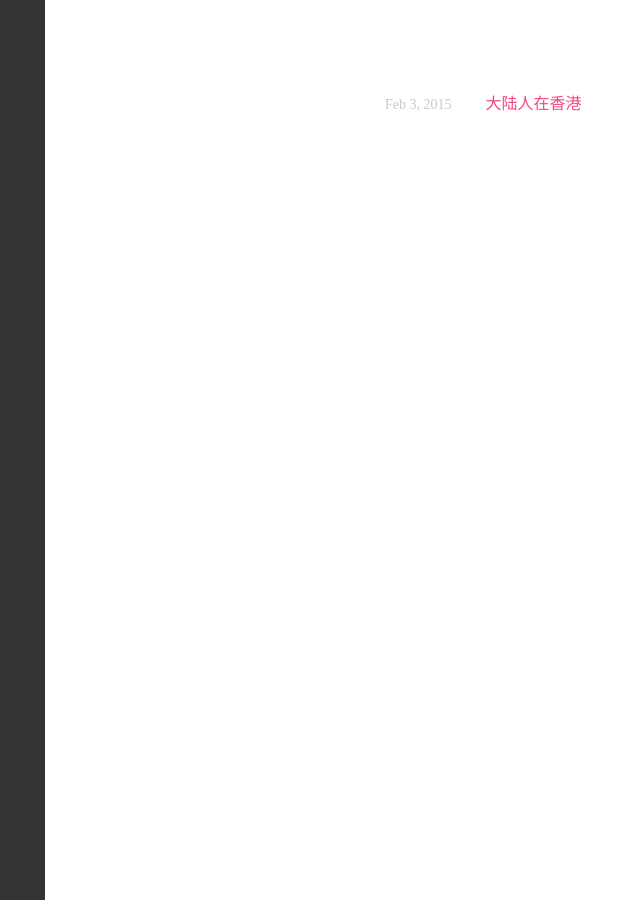
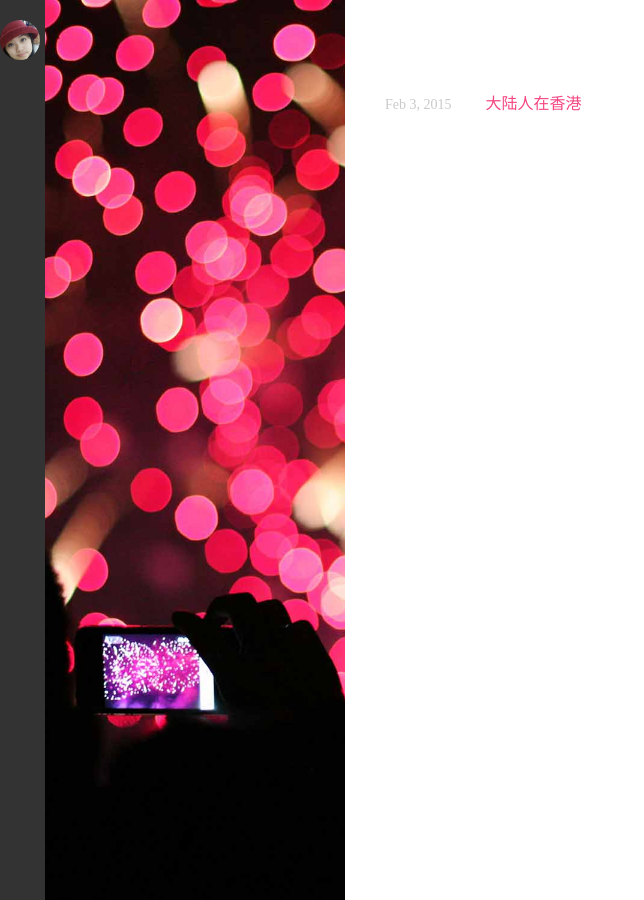
Before and after one commit to xuguohan/myblog, a Jekyll site: the page built from index.html, in a window 1280 px wide. Shown: the whole page, without its empty margins (0-644 px from the left). Built offline with Jekyll 4.4.1, drawn with Linux system fonts in a browser that asks for light colours.

Commit message:
update css

```diff
--- a/css/main.css
+++ b/css/main.css
@@ -24,7 +24,7 @@ a:hover,a:active{
 	width: 40px;
 	height: 40px;
 	border-radius: 20px;
-	background-image:url('myblog/image/user.png');
+	background-image:url('../image/user.png');
 	background-size: cover;
 	background-position: center;
 	margin-top:20px;
@@ -36,7 +36,7 @@ a:hover,a:active{
 	left:45px;
 	height: 100%;
 	width:300px;
-	background-image:url('myblog/image/silderBg.jpg');
+	background-image:url('../image/silderBg.jpg');
 	background-size: cover;
 	background-position: center;
 }
```
